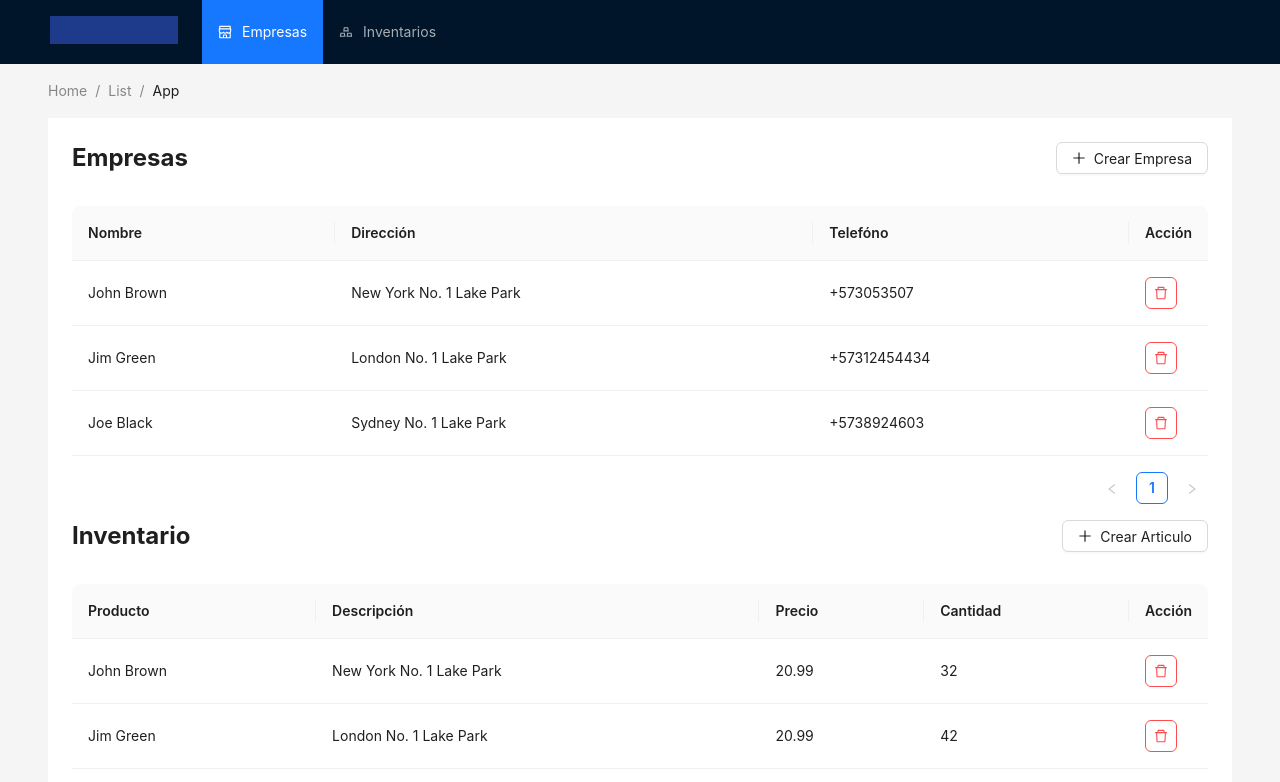
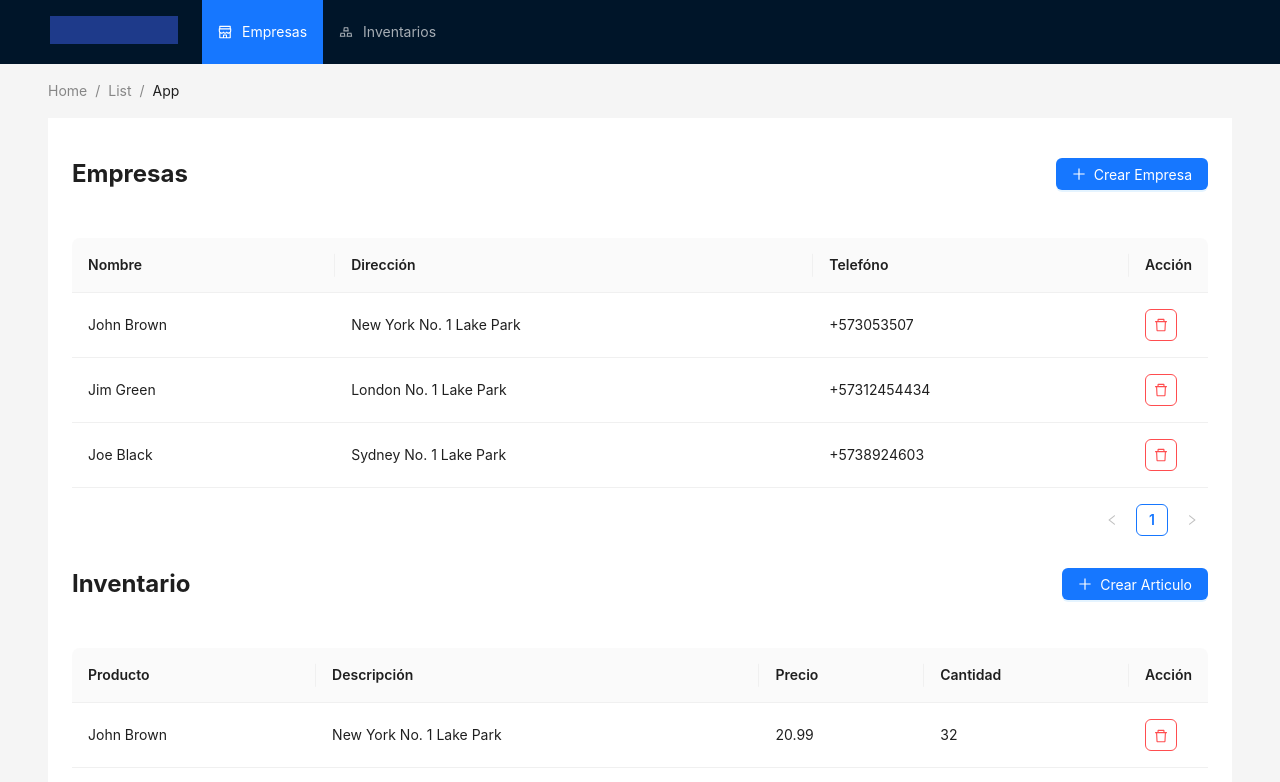
Before and after one commit to mcsrk/revstar-front, a React (Create React App) app: page / in a window 1280 px wide. Shown: the top 782 px of the page. Built offline with nearby package versions, Linux system fonts and the light colour scheme.

Commit message:
fixed style issues with tailwind + antd classes

```diff
--- a/src/components/common/TableTitle.js
+++ b/src/components/common/TableTitle.js
@@ -2,10 +2,10 @@ import { Button, Row } from "antd";
 
 const TableTitle = ({ title, btnTitle, btnAction, icon = null }) => {
 	return (
-		<Row justify="space-between">
+		<Row justify="space-between" align={"middle"}>
 			<h1 className="text-xl  sm:text-2xl font-bold">{title}</h1>
 			{btnTitle && btnAction && (
-				<Button onClick={btnAction} icon={icon}>
+				<Button type="primary" onClick={btnAction} icon={icon}>
 					{btnTitle}
 				</Button>
 			)}
--- a/tailwind.config.js
+++ b/tailwind.config.js
@@ -1,5 +1,8 @@
 /** @type {import('tailwindcss').Config} */
 module.exports = {
+	corePlugins: {
+		preflight: false,
+	},
 	content: ["./src/**/*.{js,jsx,ts,tsx}"],
 	theme: {
 		extend: {
```
Lines whose indentation alone changed are shown as unchanged.
